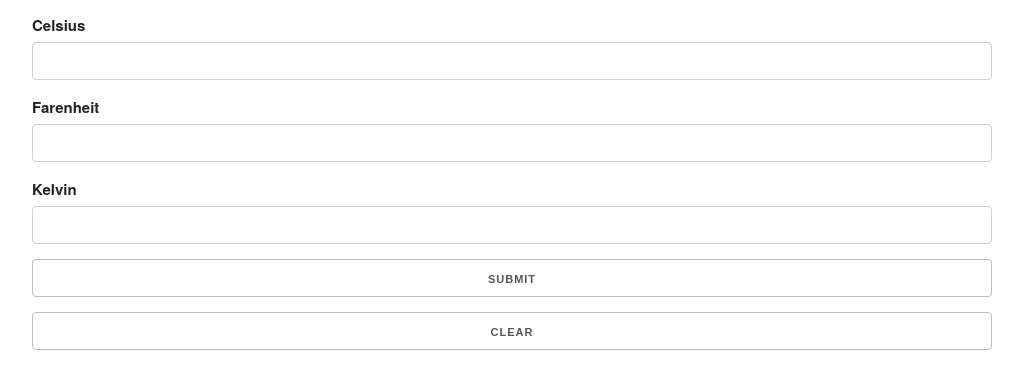
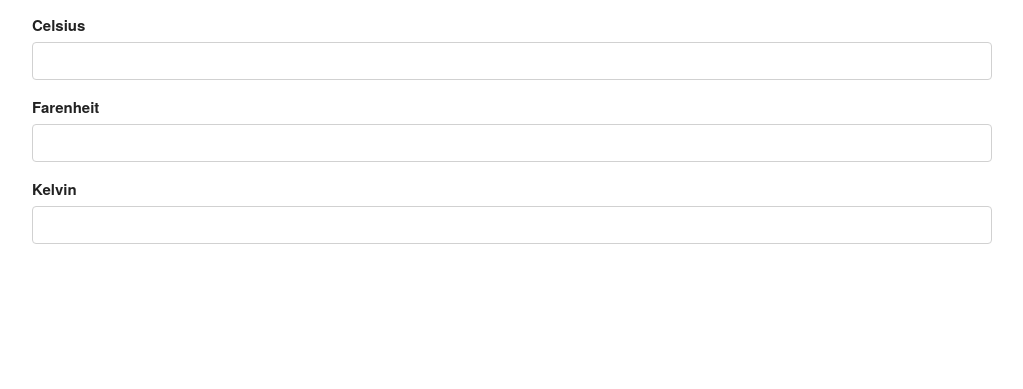
Before and after one commit to Etang131/TemperatureConverter, a plain HTML site: page index.html in a window 1280 px wide. Shown: the part 75-464 px from the top of the page, without its empty margins (128-1151 px from the left). Drawn offline with nearby package versions, Linux system fonts and the light colour scheme.

Commit message:
got rid of the form and only used divs and inputs

```diff
--- a/index.html
+++ b/index.html
@@ -14,7 +14,6 @@
   <body>
     <div class="container">
       <h1 class="heading">Temperature Converter</h1>
-      <form id="temp-form">
       <div>
         <label for="celsius-form">Celsius</label>
         <input type="number" id="celsius" value="" class="u-full-width" />
@@ -27,19 +26,7 @@
         <label for="kelvin-form">Kelvin</label>
         <input type="number" id="kelvin" value="" class="u-full-width" />
       </div>
-        <div>
-          <input type="submit" value="Submit" class="u-full-width" />
     </div>
-        <div>
-          <input
-            type="button"
-            id="clear-values"
-            value="Clear"
-            class="u-full-width"
-          />
-        </div>
-      </form>
-    </div>
-    <script src="index.js"></script>
+    <script src="app.js"></script>
   </body>
 </html>
```
Lines whose indentation alone changed are shown as unchanged.
